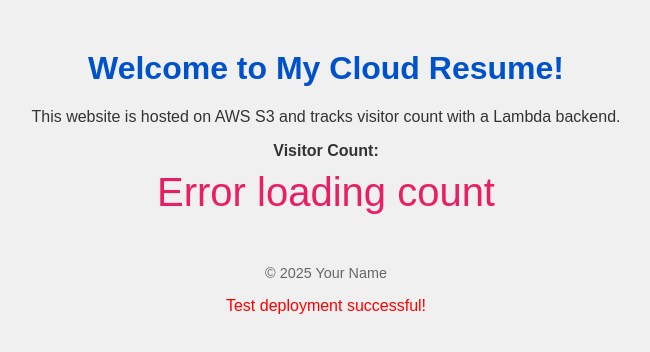
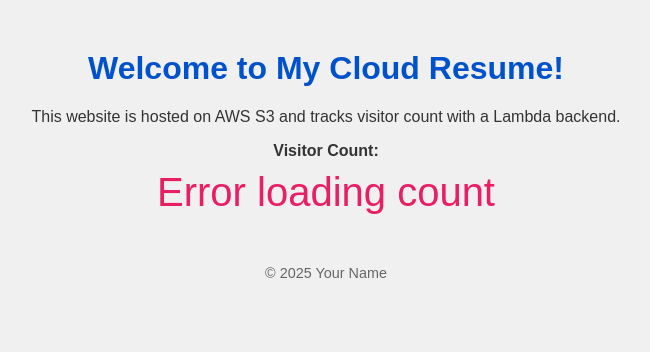
Before and after one commit to bhaider786/cloud-resume-frontend, a plain HTML site: page index.html in a window 1280 px wide. Shown: the whole page, without its empty margins (314-964 px from the left). Drawn offline with Linux system fonts and the light colour scheme; no server answers.

Commit message:
Revert index.html to previous stable version

```diff
--- a/index.html
+++ b/index.html
@@ -63,4 +63,3 @@
   </script>
 </body>
 </html>
-<p style="color: red;">Test deployment successful!</p>
```
